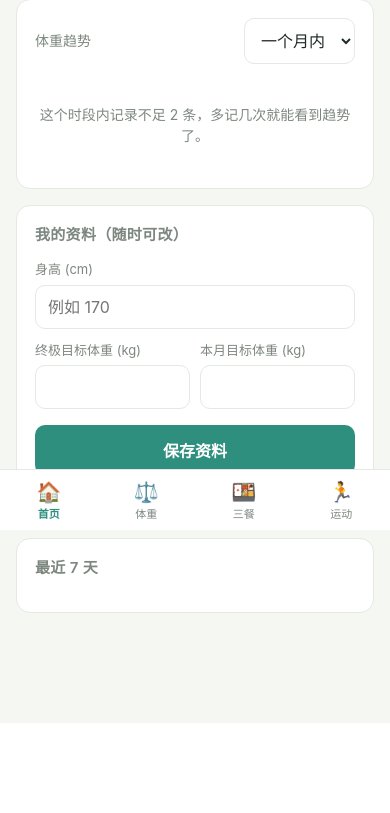
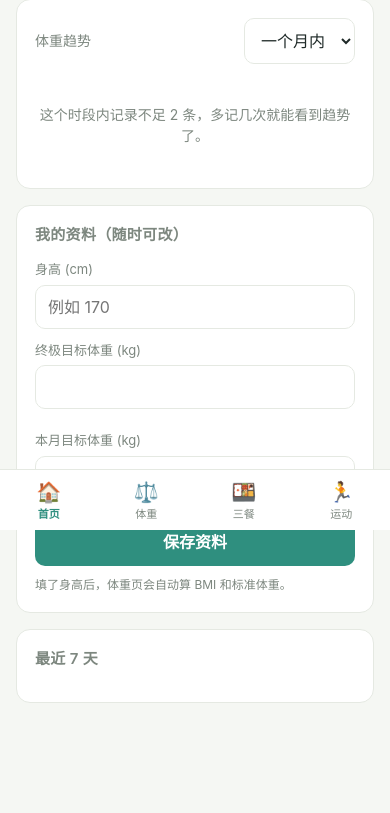
Before and after one commit to zhanghongyu191-design/health, a Flask app: page / in a window 390 px wide. Shown: the part 314-1127 px from the top of the page. Before the commit the page ends 927 px from the top, so only its background shows below. Run offline with Flask 3, Linux system fonts and the light colour scheme; the visitor is signed in with stand-in values (Sample User, id 1); data comes from the database, SQL or seed files in the repository; data that the repository does not hold is empty.

Commit message:
Add files via upload

```diff
--- a/health-app/static/style.css
+++ b/health-app/static/style.css
@@ -42,6 +42,12 @@ body {
   border-radius: var(--radius);
   padding: 18px;
   margin-bottom: 16px;
+  overflow: hidden;  /* 兜底：任何零点几像素的溢出都不会顶到卡片外的灰背景 */
+}
+
+/* 窄屏（手机）时，并排的两个框自动上下堆叠，避免挤出边缘 */
+@media (max-width: 430px) {
+  .row { flex-direction: column; gap: 0; }
 }
 .card h2 { font-size: 15px; margin: 0 0 14px; font-weight: 600; color: var(--muted); letter-spacing: .02em; }
 
@@ -58,7 +64,7 @@ body {
 /* 表单 */
 label { display: block; font-size: 13px; color: var(--muted); margin: 12px 0 5px; }
 input, select {
-  width: 100%; padding: 11px 12px;
+  width: 100%; max-width: 100%; padding: 11px 12px;
   border: 1px solid var(--line); border-radius: 10px;
   font-size: 16px; background: #fff; color: var(--ink);
   font-family: inherit;
```
